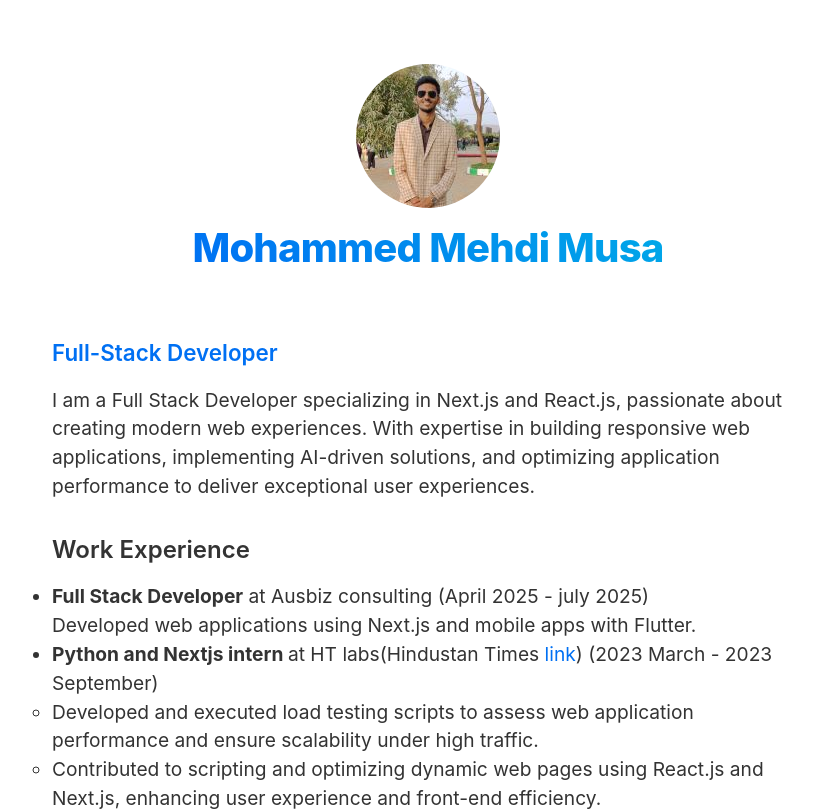
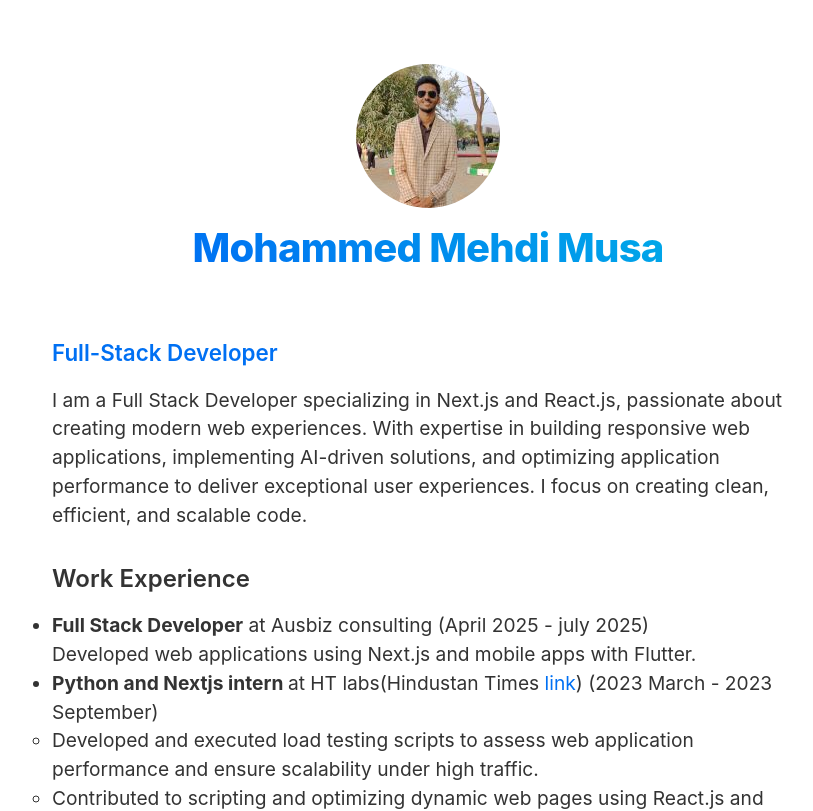
Before and after one commit to Mehdimusa/Mehdi_blog, a Next.js app: page / in a window 1280 px wide. Shown: the top 811 px of the page, without its empty margins (212-1025 px from the left). Built offline with nearby package versions, Linux system fonts and the light colour scheme.

Commit message:
Update homepage content and force redeploy

```diff
--- a/pages/index.js
+++ b/pages/index.js
@@ -24,7 +24,7 @@ export default function Home({ allPostsData }) {
         <p>
           I am a Full Stack Developer specializing in Next.js and React.js, passionate about creating modern web experiences.
           With expertise in building responsive web applications, implementing AI-driven solutions, and optimizing application
-          performance to deliver exceptional user experiences.
+          performance to deliver exceptional user experiences. I focus on creating clean, efficient, and scalable code.
         </p>
 
 
```
